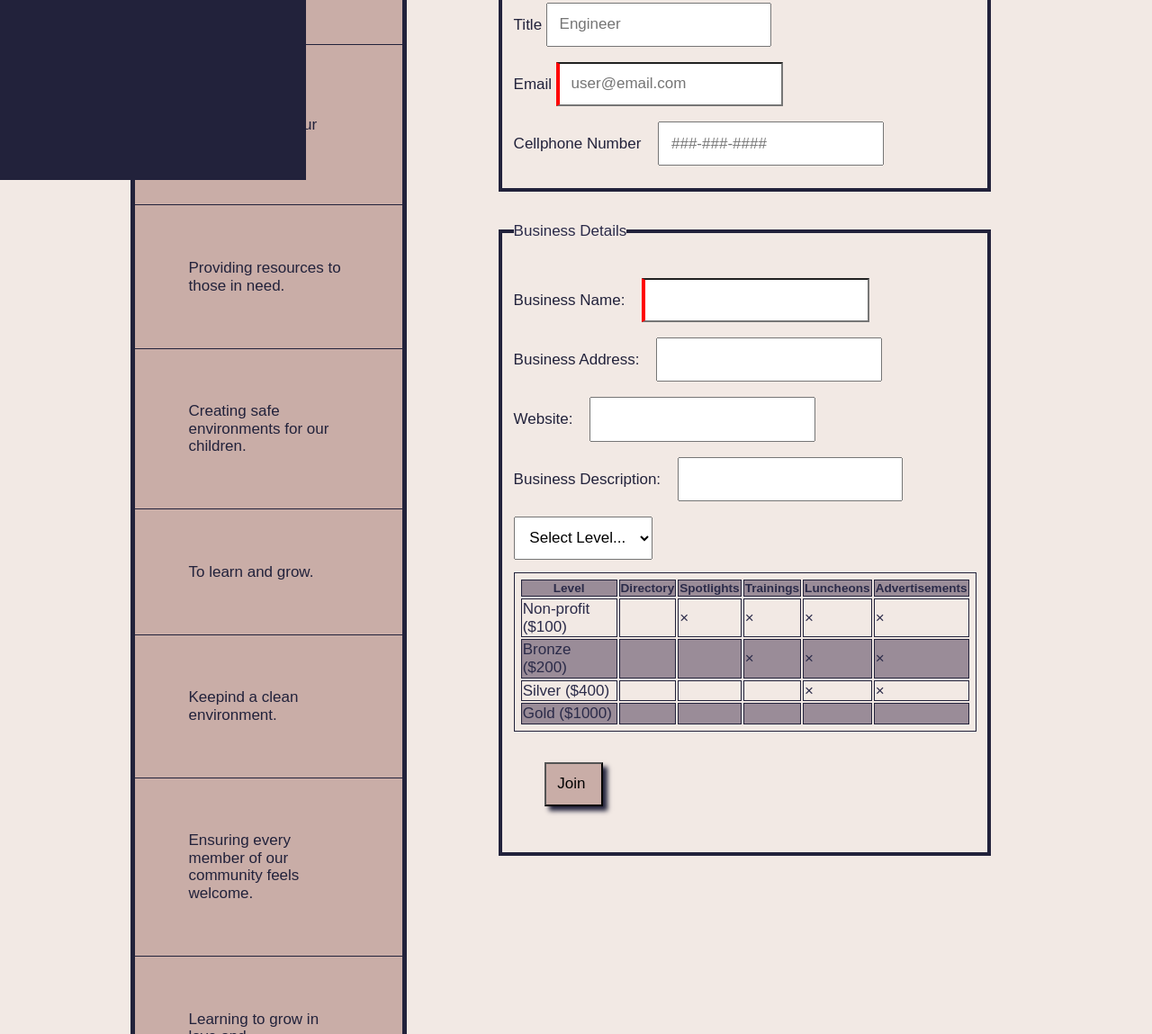
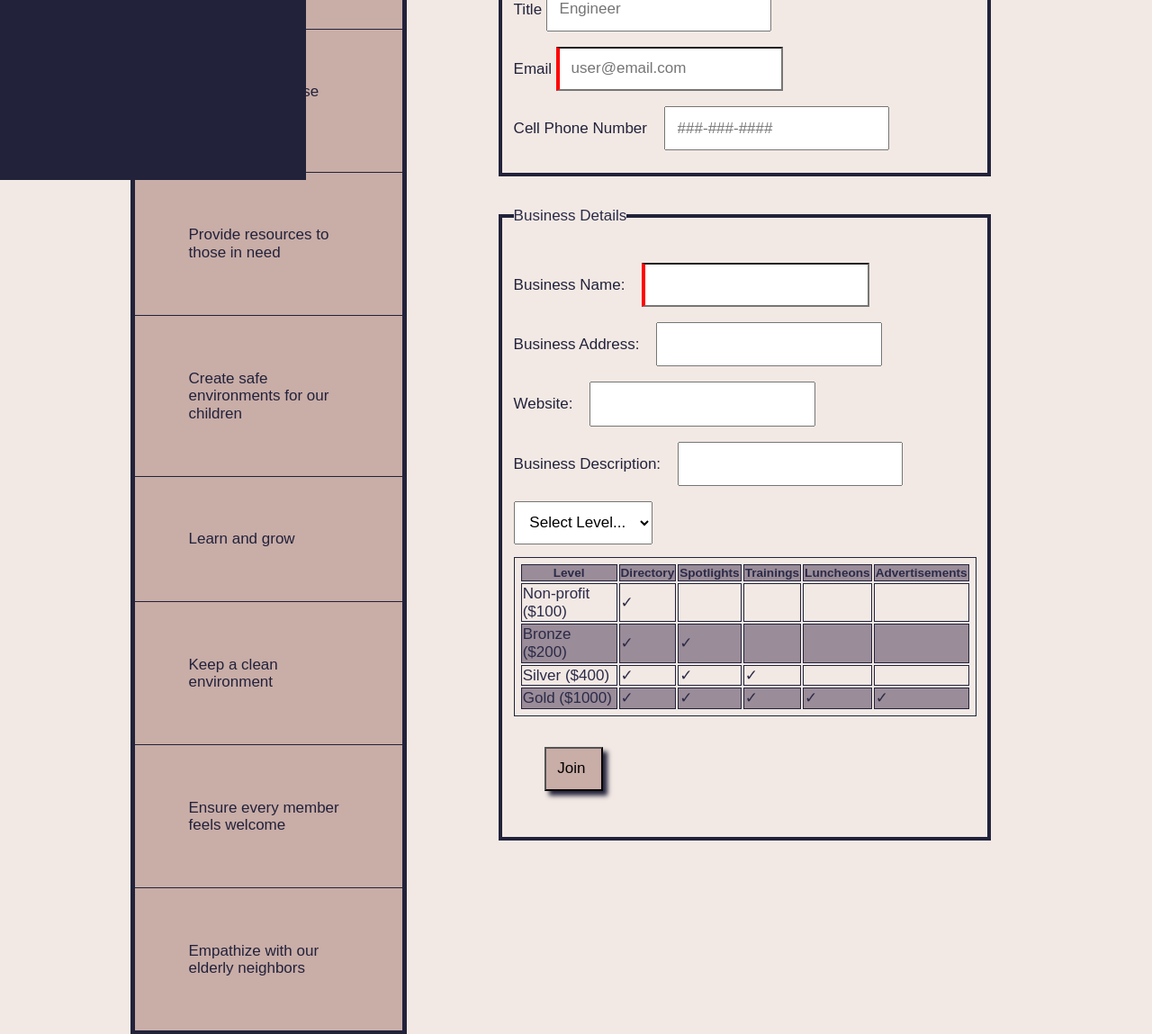
Before and after one commit to MeganDLS/kaysvillecc, a plain HTML site: page joinus.html in a window 1280 px wide. Shown: the part 600-1749 px from the top of the page at 90% size. Drawn offline with nearby package versions, Linux system fonts and the light colour scheme.

Commit message:
spellcheck

```diff
--- a/css/large.css
+++ b/css/large.css
@@ -74,6 +74,11 @@ ul li {
 } */
 
 /* Navigation */
+.active {
+  background-color: #9A8C98;
+  color: #510020;
+}
+
 #opennav {
   color: #22223B;
   font-size: 1.8rem;
@@ -110,12 +115,9 @@ ul li {
   display: block;
   transition: 0.3s;
 }
+.sidenav active {
 
-.active {
-  background-color: #9A8C98;
-  color: #510020;
 }
-
 a:hover {
   color: #9A8C98;
 }
--- a/joinus.html
+++ b/joinus.html
@@ -52,7 +52,7 @@
         </div>
 
         <span id="opennav" onclick="openNav()">&#9776; Menu</span>
-        <p></p>
+
         <main>
             <div class="block">
                 <h2 id="joinus">Join the Kaysville City Chamber of Commerce</h2>
@@ -62,37 +62,34 @@
             <div id="grid">
                 <div class="goals">
                     <ul>
-                        <li>Our Goals</li>
-                        <li>Connect and empathize with our neighbors.</li>
-                        <li>Providing resources to those in need.</li>
-                        <li>Creating safe environments for our children. </li>
-                        <li> To learn and grow.</li>
-                        <li>Keepind a clean environment.</li>
-                        <li>Ensuring every member of our community feels welcome.</li>
-                        <li>Learning to grow in love and understanding.</li>
+                        <li>Our Goals:</li>
+                        <li>Connect with those around us</li>
+                        <li>Provide resources to those in need</li>
+                        <li>Create safe environments for our children</li>
+                        <li>Learn and grow</li>
+                        <li>Keep a clean environment</li>
+                        <li>Ensure every member feels welcome</li>
+                        <li>Empathize with our elderly neighbors</li>
                     </ul>
                 </div>
 
                 <div class="formsection">
-
                     <form method="get" action="thanks.html">
-
                         <fieldset>
                             <legend>Contact Information</legend>
                             <label>First Name
-                                <input pattern="[A-Za-z] {.2}" class="required" type="text" name="fname"
+                                <input pattern="[A-Za-z]{.2}" class="required" type="text" name="fname"
                                     placeholder="Maria" required></label>
                             <label>Last Name
                                 <input pattern="[A-Za-z]{.2}" class="required" type="text" name="lname"
                                     placeholder="Lopez" required></label>
                             <label>Title
-                                <input pattern="[A-Za-z]" type="text" name="title" placeholder="Engineer"></label>
+                                <input pattern="[A-Za-z]{.2}" type="text" name="title" placeholder="Engineer"></label>
                             <label>Email
                                 <input type="email" class="required" name="email" placeholder="user@email.com"
                                     required></label>
-                            <label>Cellphone Number &nbsp;&nbsp;
+                            <label>Cell Phone Number &nbsp;&nbsp;
                                 <input type="tel" name="phone" placeholder="###-###-####"></label>
-
                         </fieldset>
 
                         <fieldset>
@@ -128,46 +125,43 @@
                                 </tr>
                                 <tr>
                                     <td>Non-profit ($100)</td>
-                                    <td></td>
-                                    <td>&times;</td>
-                                    <td>&times;</td>
-                                    <td>&times;</td>
-                                    <td>&times;</td>
-                                </tr>
-                                <tr>
-                                    <td>Bronze ($200)</td>
-                                    <td></td>
-                                    <td></td>
-                                    <td>&times;</td>
-                                    <td>&times;</td>
-                                    <td>&times;</td>
-                                </tr>
-                                <tr>
-                                    <td>Silver ($400)</td>
-                                    <td></td>
-                                    <td></td>
-                                    <td></td>
-                                    <td>&times;</td>
-                                    <td>&times;</td>
-                                </tr>
-                                <tr>
-                                    <td>Gold ($1000)</td>
-                                    <td></td>
+                                    <td>&check;</td>
                                     <td></td>
                                     <td></td>
                                     <td></td>
                                     <td></td>
                                 </tr>
+                                <tr>
+                                    <td>Bronze ($200)</td>
+                                    <td>&check;</td>
+                                    <td>&check;</td>
+                                    <td></td>
+                                    <td></td>
+                                    <td></td>
+                                </tr>
+                                <tr>
+                                    <td>Silver ($400)</td>
+                                    <td>&check;</td>
+                                    <td>&check;</td>
+                                    <td>&check;</td>
+                                    <td></td>
+                                    <td></td>
+                                </tr>
+                                <tr>
+                                    <td>Gold ($1000)</td>
+                                    <td>&check;</td>
+                                    <td>&check;</td>
+                                    <td>&check;</td>
+                                    <td>&check;</td>
+                                    <td>&check;</td>
+                                </tr>
                             </table>
                             <input type="submit" value="Join" class="sbutton">
-
                         </fieldset>
-
-
                     </form>
                 </div>
             </div>
-    </div>
+
         </main>
         <script src="js/navigation.js"></script>
         <footer>
@@ -179,6 +173,7 @@
             </p>
         </footer>
         <script src="js/getdate.js"></script>
+    </div>
 </body>
 
 </html>
```
Also changed, not shown: attributions.html (+4 -5 lines), contact.html (+5 -5 lines), thanks.html (+5 -10 lines). Lines whose indentation alone changed are shown as unchanged.
